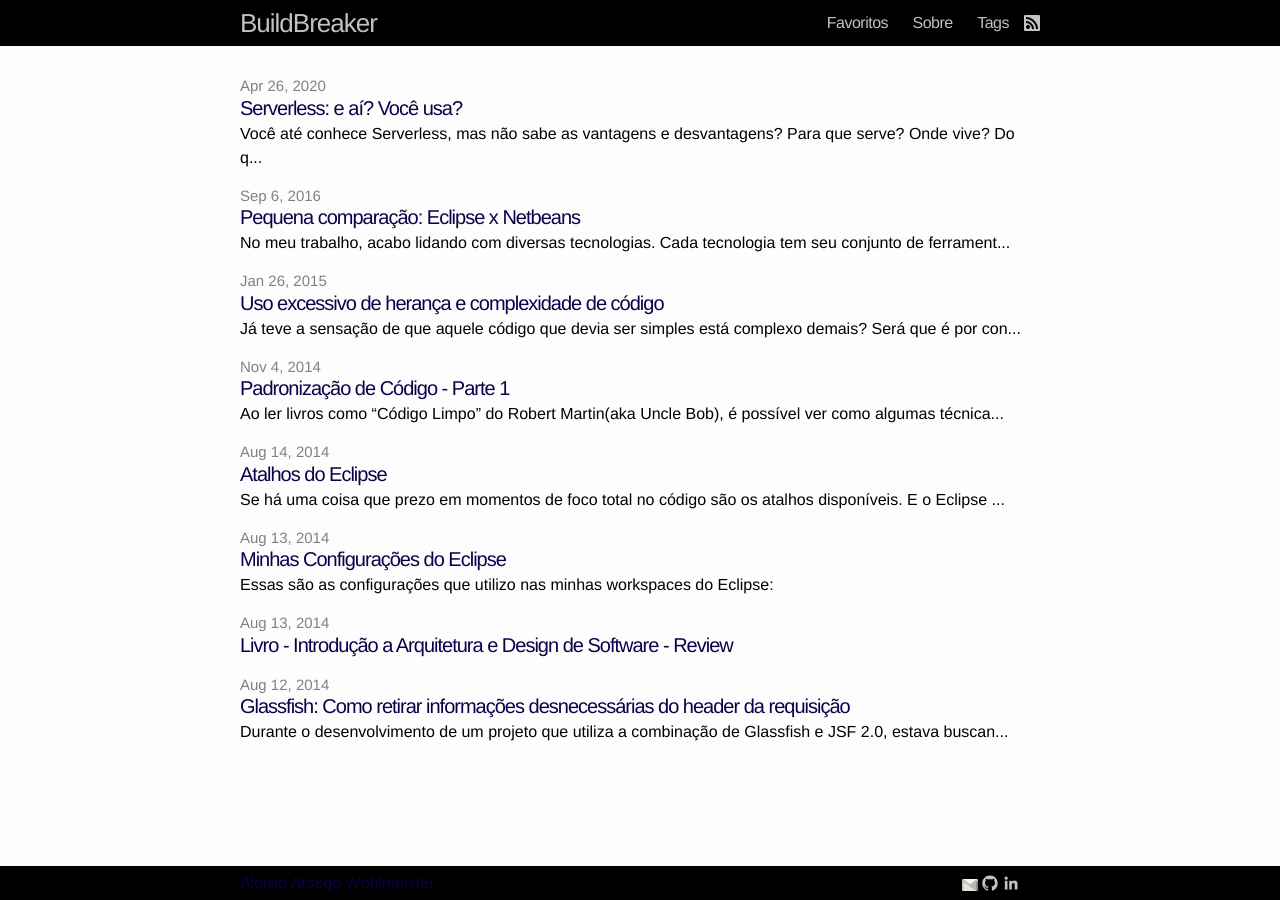
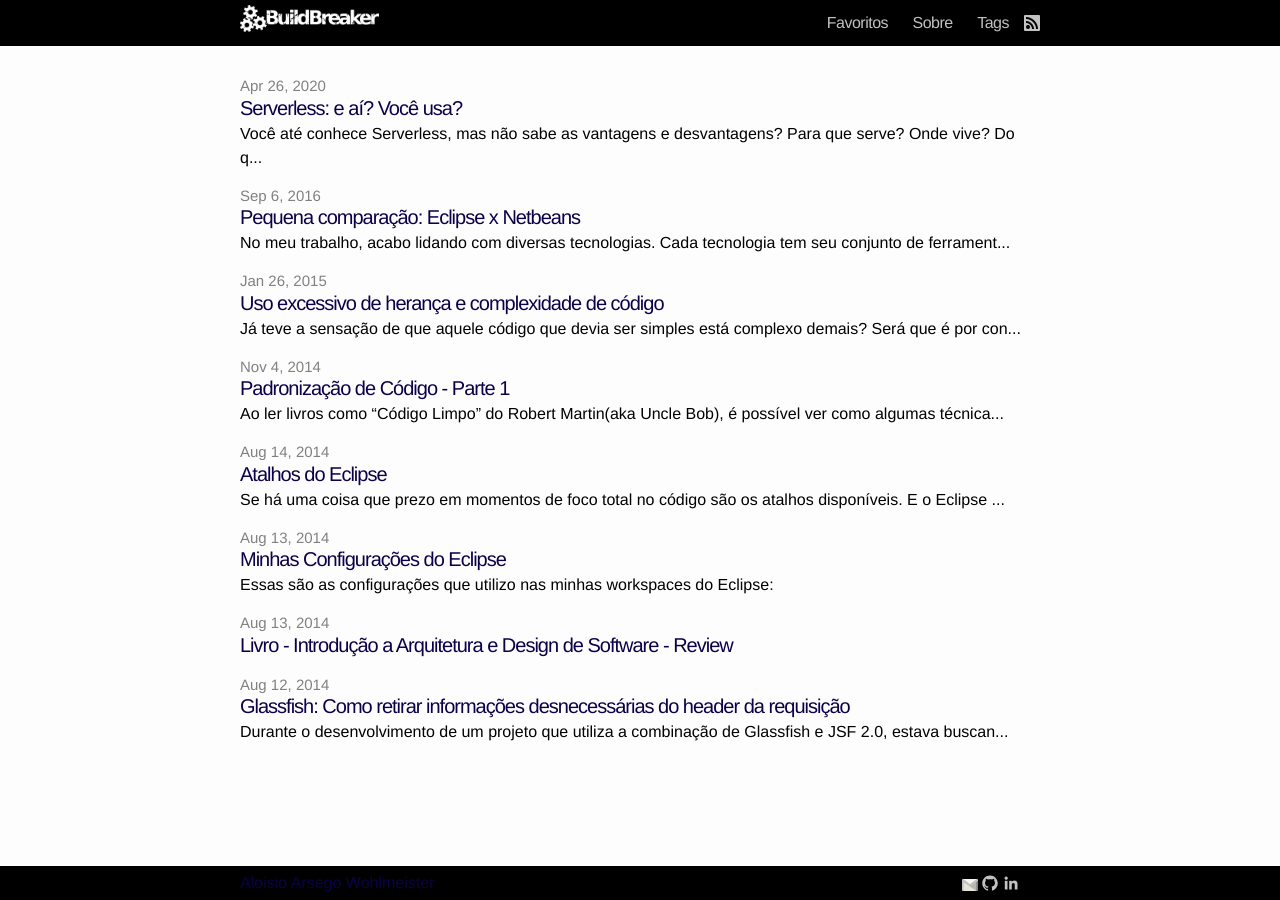
Before and after one commit to aloisioaw/aloisioaw.github.com, a Jekyll site: the page built from index.html, in a window 1280 px wide. Built offline with Jekyll 4.4.1, drawn with Linux system fonts in a browser that asks for light colours.

Commit message:
Adding logo

```diff
--- a/_includes/header.html
+++ b/_includes/header.html
@@ -1,7 +1,7 @@
 <header class="site-header">
 	<div class="wrap">
 		<a class="site-title" href="{{ site.baseurl }}/">
-			BuildBreaker
+			<img src="/images/logo.png" title="BuildBreaker"/>
 		</a>
 
 		<div class="extra">
--- a/css/main.css
+++ b/css/main.css
@@ -99,7 +99,7 @@ a:visited { color: #BCBCBCFF; }
 	background-color: #000000;
 }
 
-.site-title,
+/*.site-title,
 .site-title:hover,
 .site-title:visited {
 	display: block;
@@ -110,6 +110,10 @@ a:visited { color: #BCBCBCFF; }
 	line-height: 36px;
 	position: relative;
 	z-index: 1;
+}*/
+
+.site-title img {
+	height: 27px;
 }
 
 .site-nav {
```
Also changed, not shown: images/logo.png (added).
